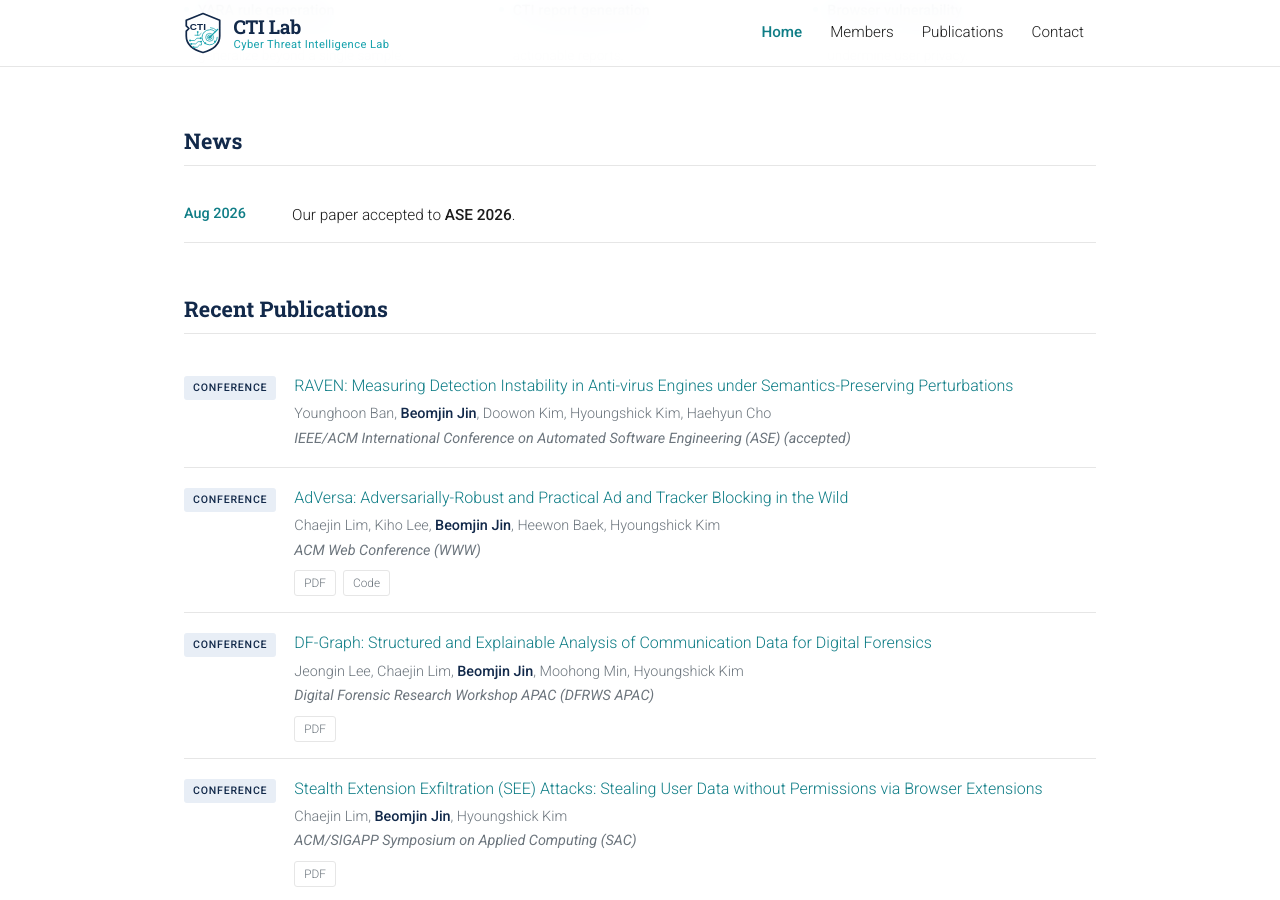
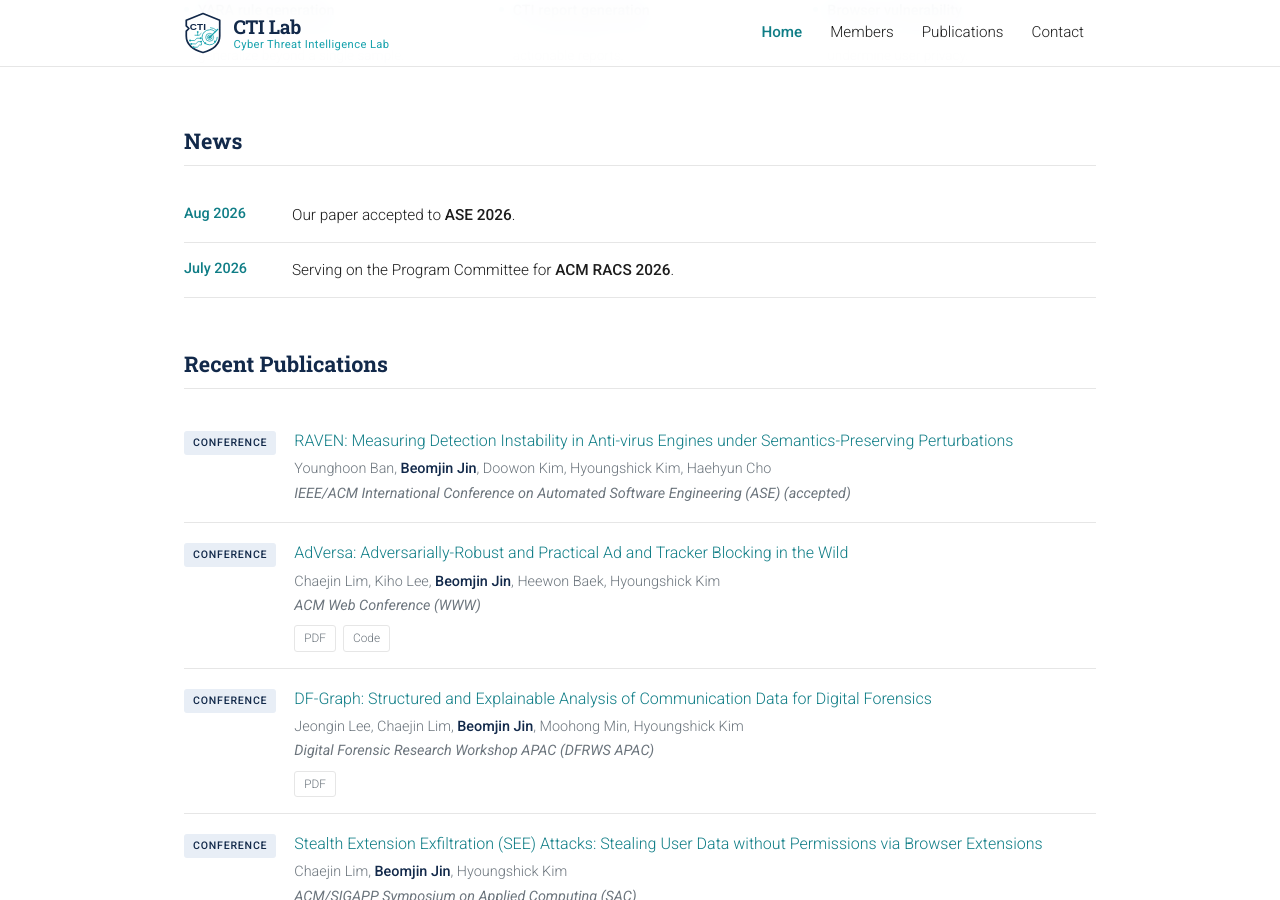
Before and after one commit to BJJINE/BJJINE.github.io, a Jekyll site: the page built from _pages/about.md, in a window 1280 px wide and 900 px high, scrolled down 830 px. Built offline with Jekyll 4.4.1, drawn with Linux system fonts in a browser that asks for light colours.

Commit message:
Update news.yml

```diff
--- a/_data/news.yml
+++ b/_data/news.yml
@@ -4,8 +4,8 @@
 - date: "Aug 2026"
   text: "Our paper accepted to **ASE 2026**."
 
-# - date: "Jun 2026"
-#   text: "The lab received a new research grant on dark web threat monitoring."
+- date: "July 2026"
+  text: "Serving on the Program Committee for **ACM RACS 2026**."
 
 # - date: "Mar 2026"
 #   text: "Minjun Kim successfully defended his Ph.D. dissertation. Congratulations!"
```
